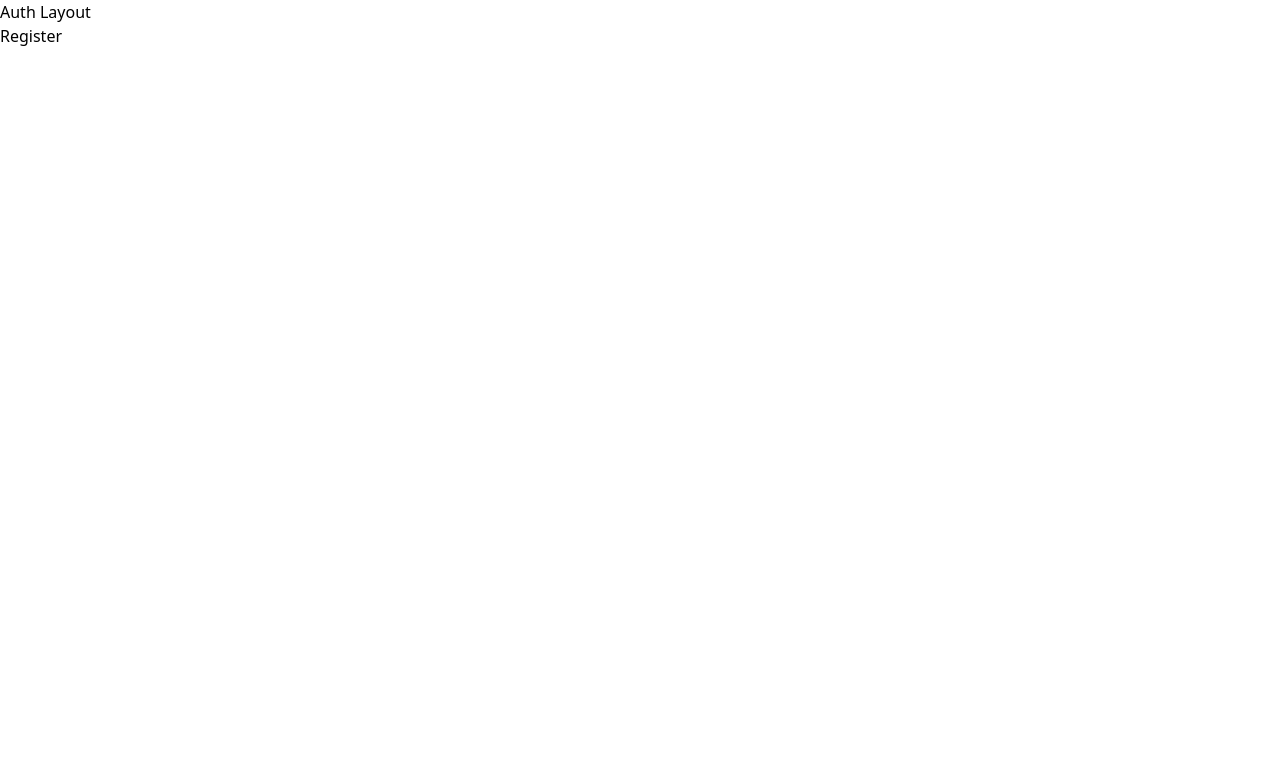
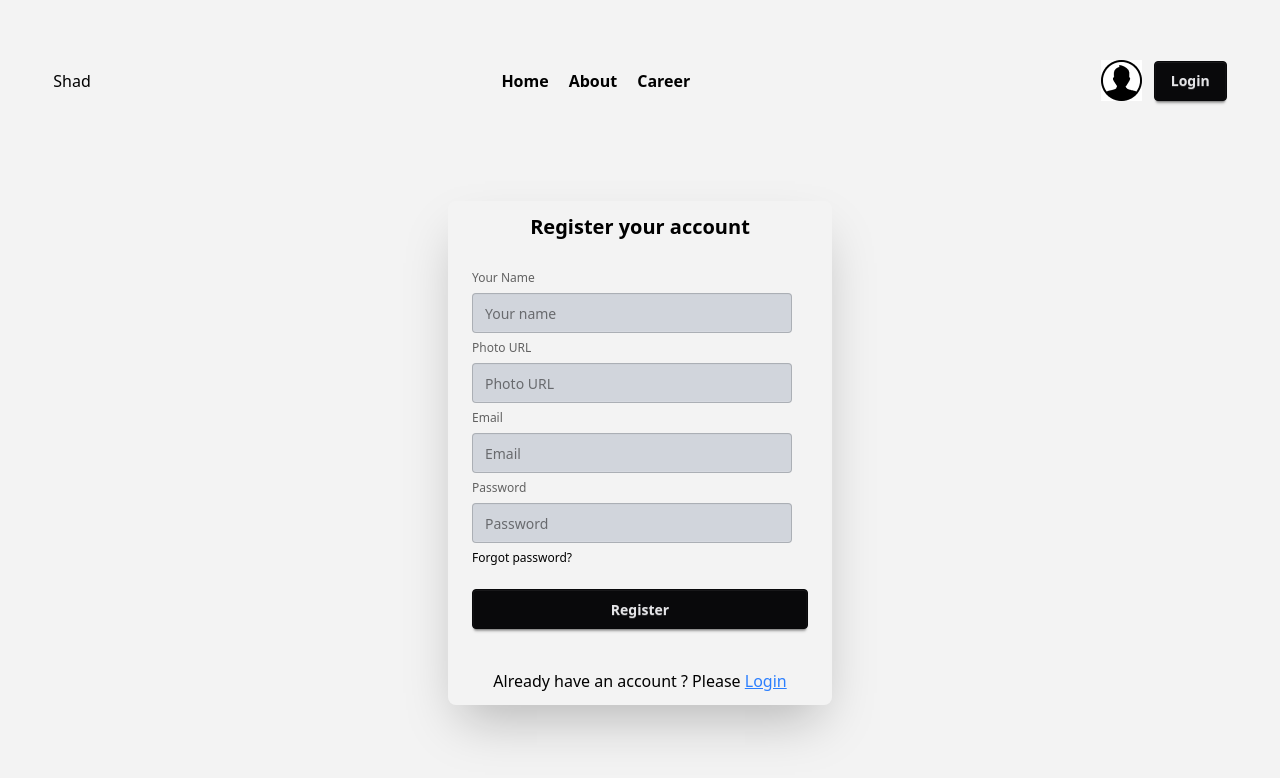
Before and after one commit to Shad-Bin-Abi-Aydid/The-News, a React (Vite) app: page /auth/register in a window 1280 px wide. Shown: the top 778 px of the page. Built offline with nearby package versions, Linux system fonts and the light colour scheme.

Commit message:
Firebase set up done and add context api

```diff
--- a/src/components/Navbar.jsx
+++ b/src/components/Navbar.jsx
@@ -1,10 +1,13 @@
+import { useContext } from 'react';
 import userIcon from '../assets/user.png'
 import { Link } from 'react-router-dom';
+import { AuthContext } from '../provider/AuthProvider';
 
 const Navbar = () => {
+    const {user} = useContext(AuthContext)
     return (
         <div className='flex justify-between items-center pt-10'>
-            <div className=''></div>
+            <div className=''>{user.name}</div>
 
             <div className='nav space-x-5 font-semibold'>
                 <Link to='/'>Home</Link>
--- /dev/null
+++ b/src/firebase/firebase.init.js
@@ -0,0 +1,19 @@
+// Import the functions you need from the SDKs you need
+import { initializeApp } from "firebase/app";
+// TODO: Add SDKs for Firebase products that you want to use
+// https://firebase.google.com/docs/web/setup#available-libraries
+
+// Your web app's Firebase configuration
+const firebaseConfig = {
+  apiKey: "AIzaSyBAFY9W9fVsz9WVVxqlxoH31CWcZZnR7Fw",
+  authDomain: "the-news-c7938.firebaseapp.com",
+  projectId: "the-news-c7938",
+  storageBucket: "the-news-c7938.firebasestorage.app",
+  messagingSenderId: "152911554349",
+  appId: "1:152911554349:web:e00dd1e0b2be31c1d0d5a4"
+};
+
+// Initialize Firebase
+const app = initializeApp(firebaseConfig);
+
+export default app;
--- a/src/layouts/AuthLayout.jsx
+++ b/src/layouts/AuthLayout.jsx
@@ -1,10 +1,13 @@
 import React from 'react';
 import { Outlet } from 'react-router-dom';
+import Navbar from '../components/Navbar';
 
 const AuthLayout = () => {
     return (
-        <div>
-            Auth Layout
+        <div className='font-poppins bg-[#F3F3F3]'>
+            <header className='w-11/12 mx-auto py-5'>
+                <Navbar></Navbar>
+            </header>
             <Outlet></Outlet>
         </div>
     );
--- /dev/null
+++ b/src/pages/Login.jsx
@@ -0,0 +1,44 @@
+import React from "react";
+import { Link } from "react-router-dom";
+
+const Login = () => {
+  return (
+    <div className="min-h-screen flex justify-center items-start mt-20">
+      <div className="card w-full max-w-sm shrink-0 shadow-2xl">
+        <h2 className="text-center font-bold text-xl mt-3">
+          Login your account
+        </h2>
+        <form className="card-body">
+          <fieldset className="fieldset">
+            <label className="label">Email</label>
+            <input
+              type="email"
+              name="email"
+              className="input bg-gray-300"
+              placeholder="Email"
+            />
+            <label className="label">Password</label>
+            <input
+              type="password"
+              name="password"
+              className="input bg-gray-300"
+              placeholder="Password"
+            />
+            <div>
+              <a className="link link-hover">Forgot password?</a>
+            </div>
+            <button className="btn btn-neutral mt-4">Login</button>
+          </fieldset>
+        </form>
+        <p className="text-center py-3">
+          Don't have an account ? Please{" "}
+          <Link to="/auth/register" className="underline text-blue-500">
+            Register
+          </Link>
+        </p>
+      </div>
+    </div>
+  );
+};
+
+export default Login;
--- /dev/null
+++ b/src/pages/Register.jsx
@@ -0,0 +1,60 @@
+import React from "react";
+import { Link } from "react-router-dom";
+
+const Register = () => {
+  return (
+    <div className="min-h-screen flex justify-center items-start mt-20">
+      <div className="card w-full max-w-sm shrink-0 shadow-2xl">
+        <h2 className="text-center font-bold text-xl mt-3">
+          Register your account
+        </h2>
+        <form className="card-body">
+          <fieldset className="fieldset">
+            <label className="label">Your Name</label>
+            <input
+              type="text"
+              name="name"
+              className="input bg-gray-300"
+              placeholder="Your name"
+            />
+
+            <label className="label">Photo URL</label>
+            <input
+              type="text"
+              name="photo"
+              className="input bg-gray-300"
+              placeholder="Photo URL"
+            />
+
+            <label className="label">Email</label>
+            <input
+              type="email"
+              name="email"
+              className="input bg-gray-300"
+              placeholder="Email"
+            />
+            <label className="label">Password</label>
+            <input
+              type="password"
+              name="password"
+              className="input bg-gray-300"
+              placeholder="Password"
+            />
+            <div>
+              <a className="link link-hover">Forgot password?</a>
+            </div>
+            <button className="btn btn-neutral mt-4">Register</button>
+          </fieldset>
+        </form>
+        <p className="text-center py-3">
+          Already have an account ? Please {" "}
+          <Link to="/auth/login" className="underline text-blue-500">
+            Login
+          </Link>
+        </p>
+      </div>
+    </div>
+  );
+};
+
+export default Register;
--- /dev/null
+++ b/src/provider/AuthProvider.jsx
@@ -0,0 +1,28 @@
+import { createContext, useState } from "react";
+
+
+export const AuthContext = createContext();
+
+const AuthProvider = ({children}) => {
+
+    const [user, setUser] = useState({
+        name:'Shad',
+        email:'shad@aydid.com'
+    });
+
+    const authInfo = {
+        user,
+        setUser,
+    }
+
+
+    return (
+        <AuthContext.Provider value={authInfo}>
+            {
+                children
+            }
+        </AuthContext.Provider>
+    );
+};
+
+export default AuthProvider;
--- a/src/routes/Routes.jsx
+++ b/src/routes/Routes.jsx
@@ -4,6 +4,8 @@ import HomeLayout from '../layouts/HomeLayout';
 import CategoryNews from '../pages/CategoryNews';
 import News from '../components/layout-components/News';
 import AuthLayout from '../layouts/AuthLayout';
+import Login from '../pages/Login';
+import Register from '../pages/Register';
 
 
 const routes = createBrowserRouter([
@@ -34,11 +36,11 @@ const routes = createBrowserRouter([
         children:[
             {
                 path:'/auth/login',
-                element:<h1>Login</h1>
+                element:<Login></Login>
             },
             {
                 path:'/auth/register',
-                element:<h1>Register</h1>
+                element:<Register></Register>
             }
         ]
     },
```
Also changed, not shown: src/main.jsx (+13 -10 lines).
